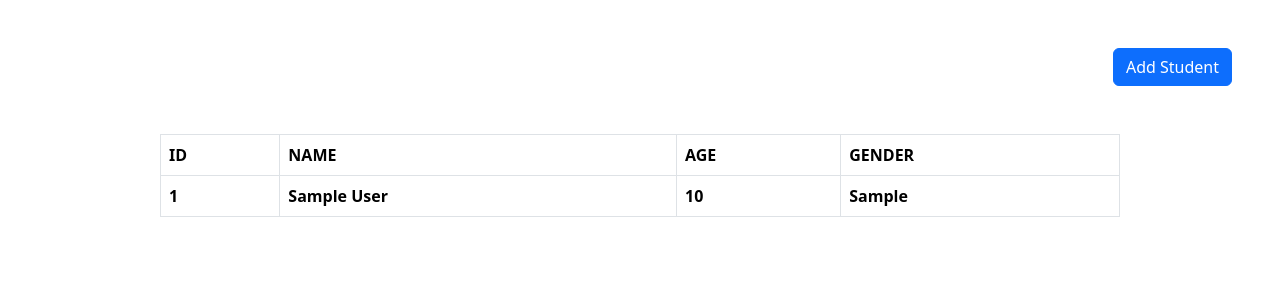
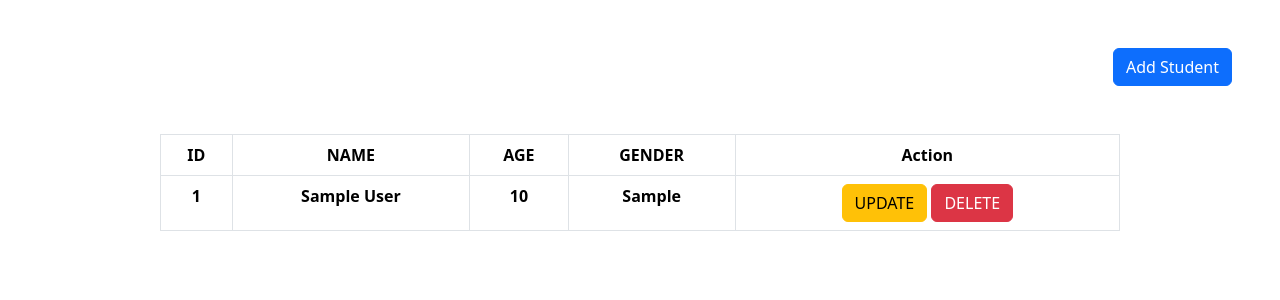
Before and after one commit to khongkoemtong/tharoth_class, a Flask app: page / in a window 1280 px wide. Shown: the top 300 px of the page. Run offline with Flask 3, Linux system fonts and the light colour scheme; tables that the repository leaves empty or names only in its code hold one stand-in row (values such as "Sample post"); lists and menus that the app fills with data are empty.

Commit message:
update version

```diff
--- a/app.py
+++ b/app.py
@@ -41,5 +41,22 @@ def insert():
     return redirect(url_for('read'))
 
 
+@app.route("/update" ,methods=["POST"])
+def update():
+    conection = connect_db()
+    cursor = conection.cursor()
+
+    name = request.form['update_name']
+    age = request.form['update_age']
+    gender = request.form['update_gender']
+    id = request.form['update_id']
+
+    sql  = "UPDATE students SET name = %s,age =%s,gender= %s  WHERE id = %s"
+    cursor.execute(sql,(name,age,gender,id))
+    conection.commit()
+
+    return redirect(url_for('read'))
+
+
 if __name__=="__main__":
     app.run(debug=True)
--- a/templates/index.html
+++ b/templates/index.html
@@ -44,12 +44,13 @@
     </div>
 
 
-    <table border="" class="table table-hover table-bordered w-75" align="center" cellspacing="0" width="900px" cellpadding="15px">
+    <table border="" class="table text-center table-hover table-bordered w-75" align="center" cellspacing="0" width="900px" cellpadding="15px">
         <tr>
             <th>ID</th>
             <th>NAME</th>
             <th>AGE</th>
             <th>GENDER</th>
+            <th>Action</th>
         </tr>
 
           {%  for mydata  in mystudent  %}
@@ -59,8 +60,45 @@
             <th>{{mydata[1]}}</th>
             <th>{{mydata[2]}}</th>
             <th>{{mydata[3]}}</th>
+            <th>
+                <button class="btn btn-warning" data-bs-target="#update{{mydata[0]}}" data-bs-toggle="modal">UPDATE</button>
+                <button class="btn btn-danger">DELETE</button>
+            </th>
 
           </tr>
+
+
+
+
+           <div class="modal fade" id="update{{mydata[0]}}">
+        <div class="modal-dialog">
+            <div class="modal-content">
+
+                <form action="/update" method="post"  class="p-4">
+                     <p class="text-center fs-3 fw-bold ">Add Student </p>
+                     <input type="hidden" name="update_id" value="{{mydata[0]}}">
+                    <div>
+                        <label for="" class="form-label">Enter name </label>
+                        <input name="update_name" value="{{mydata[1]}}" class="form-control" type="text">
+                    </div>
+                     <div>
+                        <label for="" class="form-label">Enter age </label>
+                        <input name="update_age" value="{{mydata[2]}}" class="form-control" type="text">
+                    </div>
+                     <div>
+                        <label for="" class="form-label">Enter gender </label>
+                        <input name="update_gender" value="{{mydata[3]}}" class="form-control" type="text">
+                    </div>
+
+
+                    <div class="mt-3">
+                        <button class="btn btn-danger ">Cancel</button>
+                        <button class="btn btn-primary" type="submit">Submit</button>
+                    </div>
+                </form>
+            </div>
+        </div>
+    </div>
 
 
 
```
